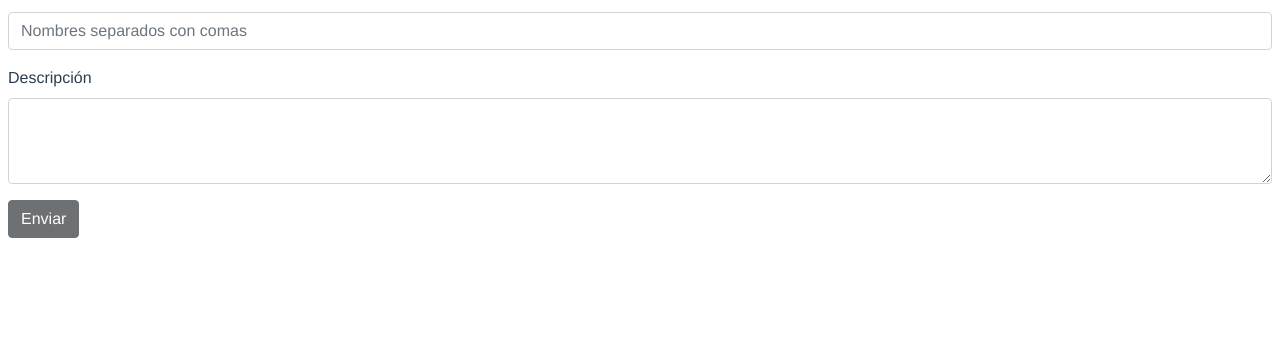
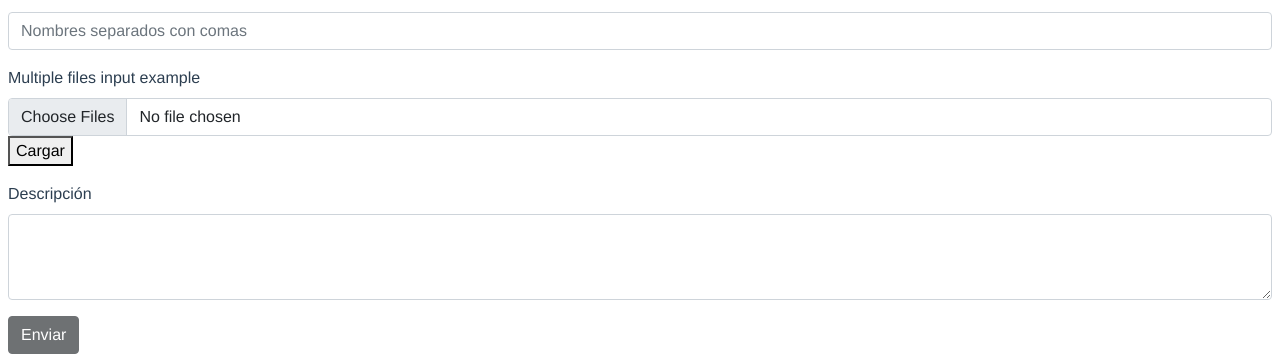
Before and after one commit to sansus3/arbores-senlleiras-backend, a Vue app: page /specie in a window 1280 px wide. Shown: the part 461-817 px from the top of the page. Built offline with nearby package versions, Linux system fonts and the light colour scheme; no server answers.

Commit message:
Creado primera subida de ficheros

```diff
--- a/package.json
+++ b/package.json
@@ -8,6 +8,7 @@
   },
   "dependencies": {
     "core-js": "^3.6.5",
+    "firebase": "^9.6.5",
     "vue": "^3.0.0",
     "vue-router": "^4.0.0-0",
     "vuex": "^4.0.0-0"
--- a/src/components/specie/FormularioEspecie.vue
+++ b/src/components/specie/FormularioEspecie.vue
@@ -1,6 +1,6 @@
 <template>
      <loader-component text="loader.msg" :visibleBool="loader.pending"></loader-component>
-    <form action="#" v-on:submit.prevent="accionPersonalizada">
+    <form method="post" enctype="multipart/form-data" action="#" v-on:submit.prevent="accionPersonalizada">
         <ul class="fields p-2">
             <li class="field mb-3">
                 <label
@@ -51,6 +51,12 @@
             </li>
 
             <li class="field mb-3">
+                <label for="formFileMultiple" class="form-label">Multiple files input example</label>
+                <input @change="almacenarImagenes($event)" class="form-control" type="file" id="formFileMultiple" accept="image/gif, image/jpeg, image/png" multiple>
+                <button @click.prevent>Cargar</button>
+            </li>
+
+            <li class="field mb-3">
                 <label for="descriptio" class="form-label">Descripción</label>
                 <textarea
                     v-model.trim="arbol.descriptio"
@@ -70,6 +76,12 @@
 <script>
 import LoaderComponent from '@/components/LoaderComponent';
 import { mapState } from "vuex";
+
+//Firebase
+import { firebaseApp } from '../../main';
+import { getStorage,ref,uploadBytes  } from "firebase/storage";
+const storage = getStorage(firebaseApp);
+
 //objeto literal árbol para el v-model del formulario
 const Arbol = {
     id: null,
@@ -111,6 +123,19 @@ export default {
     },
     emits: ['customAction'],
     methods: {
+        almacenarImagenes(event){
+            try{
+            const storageRef  = ref(storage, `images/${event.target.files[0].name}`);
+            // 'file' comes from the Blob or File API
+            const file = event.target.files[0];
+
+            uploadBytes(storageRef, file).then((snapshot) => {
+            console.log('Uploaded a blob or file!');
+            });}
+            catch(error){
+                console.log(`Error jeje: ${error}`);
+            }
+        },
         accionPersonalizada(){
             this.joinNames();
             this.$emit('customAction',this.arbol)
--- a/src/main.js
+++ b/src/main.js
@@ -2,5 +2,22 @@ import { createApp } from 'vue'
 import App from './App.vue'
 import router from './router'
 import store from './store'
+//npm install --save firebase //https://learnvue.co/2021/06/a-vue-firebase-authentication-tutorial-vue-3-and-firebase/#user-registration
+import { initializeApp } from "firebase/app";
+//import { getStorage } from "firebase/storage";
+
+
+// Set the configuration for your app
+// TODO: Replace with your app's config object
+const firebaseConfig = {
+  apiKey: 'AIzaSyD-a66QbdKHK7XGcquXhLz40SzSf3s0uX8',//your-api-key
+  authDomain: 'arbores-senlleiras',//<your-auth-domain>
+  databaseURL: 'https://arbores-senlleiras-default-rtdb.europe-west1.firebasedatabase.app/',//<your-database-url>
+  storageBucket: 'gs://arbores-senlleiras.appspot.com',//<your-storage-bucket-url>'
+}
+export const firebaseApp = initializeApp(firebaseConfig);
+// Get a reference to the storage service, which is used to create references in your storage bucket
+//const storage = getStorage(firebaseApp);
+
 
 createApp(App).use(store).use(router).mount('#app')
```
Also changed, not shown: 1 other file (tests, documents, lock files or other folders).
